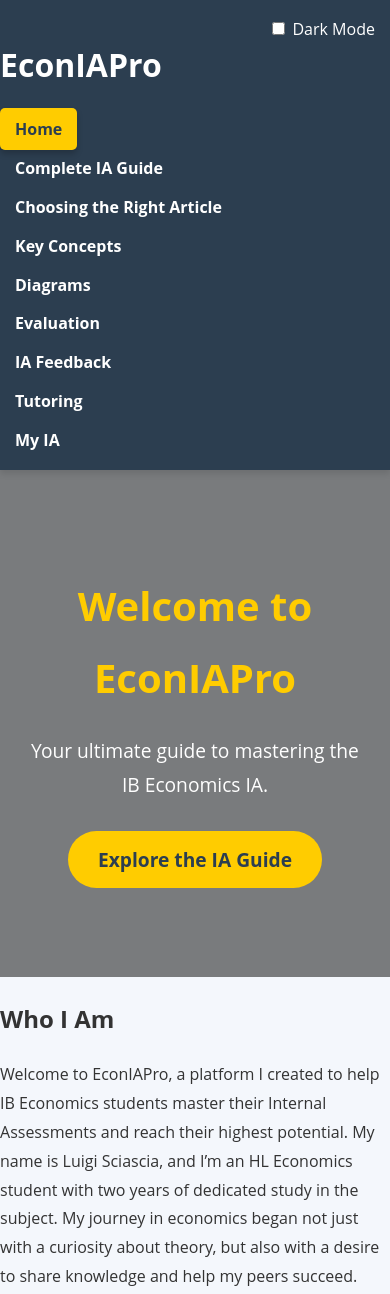
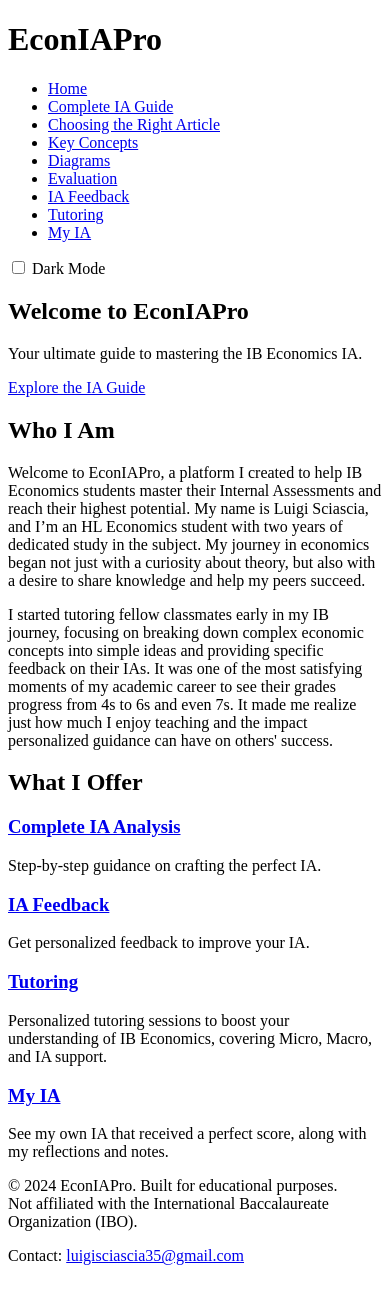
Before and after one commit to Grapply123/IBEconomicsPro, a plain HTML site: page index.html in a window 390 px wide. Shown: the top 1294 px of the page. Drawn offline with Linux system fonts and the light colour scheme.

Commit message:
Update style.css

```diff
--- a/style.css
+++ b/style.css
@@ -1,306 +1,12 @@
-/* General Styles */
-body {
-    font-family: 'Open Sans', Arial, sans-serif;
-    margin: 0;
-    padding: 0;
-    color: #333;
-    background-color: #f4f7fc;
-    line-height: 1.8;
-    transition: background-color 0.3s, color 0.3s;
-}
+<script>
+    document.addEventListener("DOMContentLoaded", () => {
+        const navLinks = document.querySelectorAll("header nav ul li a");
+        const currentPath = window.location.pathname;
 
-/* Dark Mode */
-body.dark-mode {
-    background-color: #121212;
-    color: #e0e0e0;
-}
-
-/* Header */
-header {
-    background-color: #2c3e50; /* Updated to a sleek dark navy blue */
-    color: white;
-    padding: 15px 0;
-    position: sticky;
-    top: 0;
-    z-index: 1000;
-    box-shadow: 0 4px 6px rgba(0, 0, 0, 0.1);
-    transition: background-color 0.3s;
-}
-
-header.dark-mode {
-    background-color: #1a242f; /* Slightly darker for dark mode */
-}
-
-header nav ul {
-    display: flex;
-    justify-content: center;
-    gap: 20px;
-    list-style: none;
-    padding: 0;
-    margin: 0;
-}
-
-header nav ul li a {
-    text-decoration: none;
-    color: white;
-    font-weight: bold;
-    padding: 10px 15px;
-    transition: background-color 0.3s, color 0.3s, transform 0.3s;
-    border-radius: 5px;
-}
-
-/* Highlight Active Page */
-header nav ul li a.active {
-    background-color: #ffcc00; /* Highlight the active link */
-    color: #2c3e50; /* Contrast text color */
-    border-radius: 5px;
-    box-shadow: 0 4px 6px rgba(0, 0, 0, 0.2); /* Subtle shadow */
-}
-
-/* Hover Effect */
-header nav ul li a:hover {
-    background-color: #e6b800; /* Slightly darker highlight */
-    color: #2c3e50;
-    transform: scale(1.05); /* Subtle hover animation */
-}
-
-/* Dark Mode - Header Links */
-body.dark-mode header nav ul li a {
-    color: #e0e0e0;
-}
-
-body.dark-mode header nav ul li a.active {
-    background-color: #555555;
-    color: #ffcc00; /* Highlight active link in dark mode */
-}
-
-body.dark-mode header nav ul li a:hover {
-    background-color: #777777;
-    color: #ffcc00;
-}
-
-/* Dark Mode Toggle */
-.dark-mode-toggle {
-    position: absolute;
-    top: 15px;
-    right: 15px;
-    font-size: 1rem;
-    color: white;
-}
-
-body.dark-mode .dark-mode-toggle label {
-    color: #ffcc00;
-}
-
-/* Hero Section */
-.hero {
-    background-image: url('hero-image.jpg');
-    background-size: cover;
-    background-position: center;
-    text-align: center;
-    color: white;
-    padding: 100px 20px;
-    box-shadow: inset 0 0 0 1000px rgba(0, 0, 0, 0.5);
-    transition: background-color 0.3s, color 0.3s;
-}
-
-.hero h1 {
-    font-size: 3rem;
-    margin: 0;
-    color: #ffcc00;
-}
-
-.hero p {
-    font-size: 1.5rem;
-    margin: 20px 0 40px;
-}
-
-.hero .cta-button {
-    background-color: #ffcc00;
-    color: #2c3e50;
-    padding: 15px 30px;
-    text-decoration: none;
-    font-size: 1.2rem;
-    font-weight: bold;
-    border-radius: 50px;
-    transition: background-color 0.3s, transform 0.3s;
-}
-
-.hero .cta-button:hover {
-    background-color: #e6b800;
-    transform: scale(1.05);
-}
-
-/* Dark Mode - Hero Section */
-body.dark-mode .hero {
-    background-color: #1e1e1e;
-    box-shadow: none;
-}
-
-body.dark-mode .hero h1 {
-    color: #ffcc00;
-}
-
-body.dark-mode .hero p {
-    color: #e0e0e0;
-}
-
-body.dark-mode .hero .cta-button {
-    background-color: #333333;
-    color: #ffcc00;
-}
-
-body.dark-mode .hero .cta-button:hover {
-    background-color: #555555;
-    color: #e0e0e0;
-}
-
-/* Section Titles */
-.section h2 {
-    font-size: 2.5rem;
-    text-align: center;
-    color: #2c3e50;
-    margin-bottom: 20px;
-    border-bottom: 3px solid #ffcc00;
-    display: inline-block;
-}
-
-/* Dark Mode - Section Titles */
-body.dark-mode .section h2 {
-    color: #ffcc00;
-    border-bottom-color: #e6b800;
-}
-
-/* Cards Section */
-.cards {
-    display: flex;
-    flex-wrap: wrap;
-    gap: 20px;
-    justify-content: center;
-    margin-top: 20px;
-}
-
-.card {
-    background: white;
-    border-radius: 8px;
-    box-shadow: 0 4px 8px rgba(0, 0, 0, 0.1);
-    padding: 20px;
-    text-align: center;
-    flex: 1;
-    max-width: 300px;
-    transition: transform 0.3s, box-shadow 0.3s, background-color 0.3s, color 0.3s;
-}
-
-.card:hover {
-    transform: translateY(-10px);
-    box-shadow: 0 6px 12px rgba(0, 0, 0, 0.2);
-}
-
-.card h3 {
-    font-size: 1.5rem;
-    color: #2c3e50;
-    margin-bottom: 10px;
-    transition: color 0.3s;
-}
-
-.card p {
-    font-size: 1rem;
-    color: #666;
-    margin-bottom: 15px;
-    transition: color 0.3s;
-}
-
-.card a {
-    background-color: #2c3e50;
-    color: white;
-    padding: 10px 20px;
-    text-decoration: none;
-    font-size: 1rem;
-    border-radius: 50px;
-    transition: background-color 0.3s, transform 0.3s, color 0.3s;
-}
-
-.card a:hover {
-    background-color: #ffcc00;
-    color: #2c3e50;
-    transform: scale(1.05);
-}
-
-/* Dark Mode - Cards Section */
-body.dark-mode .card {
-    background-color: #333333;
-    color: #ffffff;
-}
-
-body.dark-mode .card h3 {
-    color: #ffcc00;
-}
-
-body.dark-mode .card p {
-    color: #e0e0e0;
-}
-
-body.dark-mode .card a {
-    background-color: #555555;
-    color: #ffffff;
-}
-
-body.dark-mode .card a:hover {
-    background-color: #777777;
-    color: #ffcc00;
-}
-
-/* Footer */
-footer {
-    background-color: #2c3e50;
-    color: white;
-    text-align: center;
-    padding: 20px 0;
-    font-size: 0.9rem;
-    box-shadow: 0 -2px 6px rgba(0, 0, 0, 0.1);
-}
-
-footer a {
-    color: #ffcc00;
-    text-decoration: none;
-    transition: color 0.3s;
-}
-
-footer a:hover {
-    color: #e6b800;
-}
-
-/* Dark Mode - Footer */
-body.dark-mode footer {
-    background-color: #1e1e1e;
-    color: #e0e0e0;
-}
-
-body.dark-mode footer a {
-    color: #ffcc00;
-}
-
-/* Responsive Design */
-@media (max-width: 768px) {
-    header nav ul {
-        flex-direction: column;
-        gap: 10px;
-    }
-
-    .hero h1 {
-        font-size: 2.5rem;
-    }
-
-    .hero p {
-        font-size: 1.2rem;
-    }
-
-    .cards {
-        flex-direction: column;
-        align-items: center;
-    }
-
-    .card {
-        max-width: 90%;
-    }
-}
+        navLinks.forEach(link => {
+            if (link.href.includes(currentPath)) {
+                link.classList.add("active");
+            }
+        });
+    });
+</script>
```
